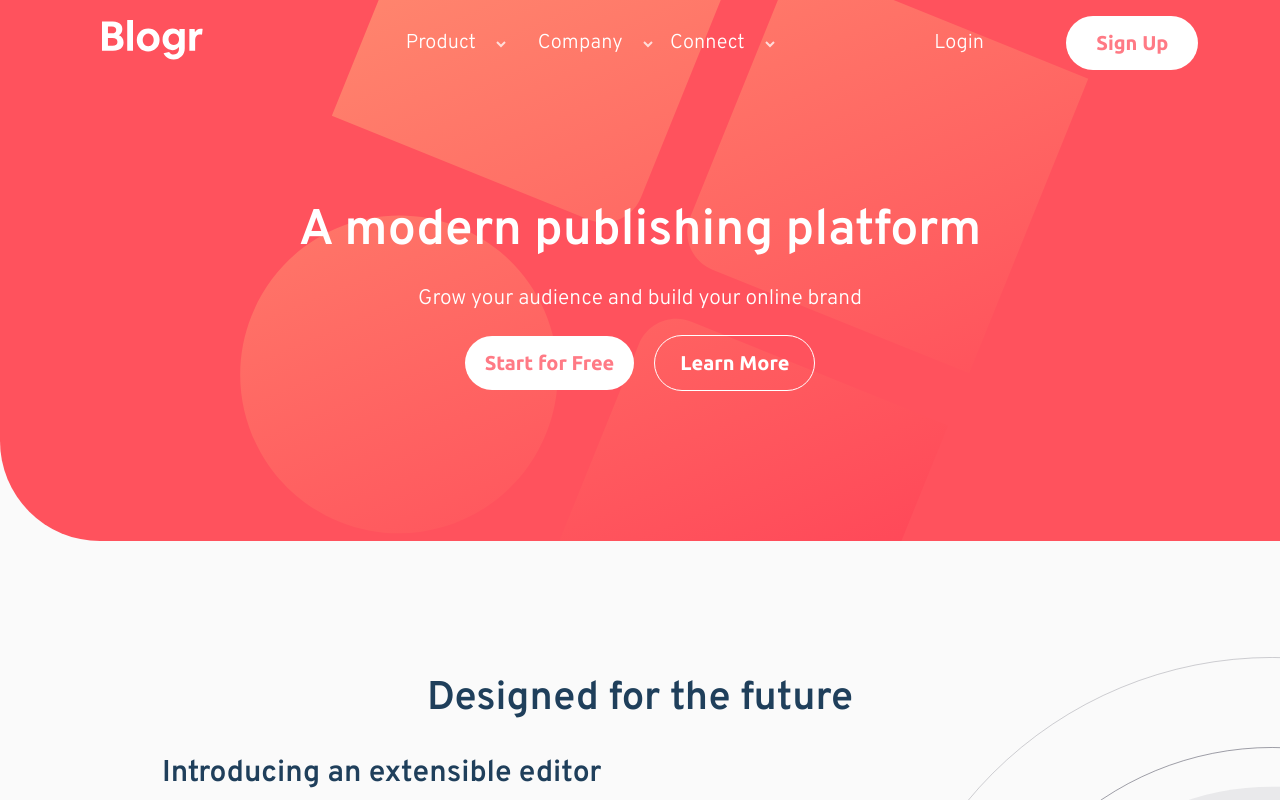
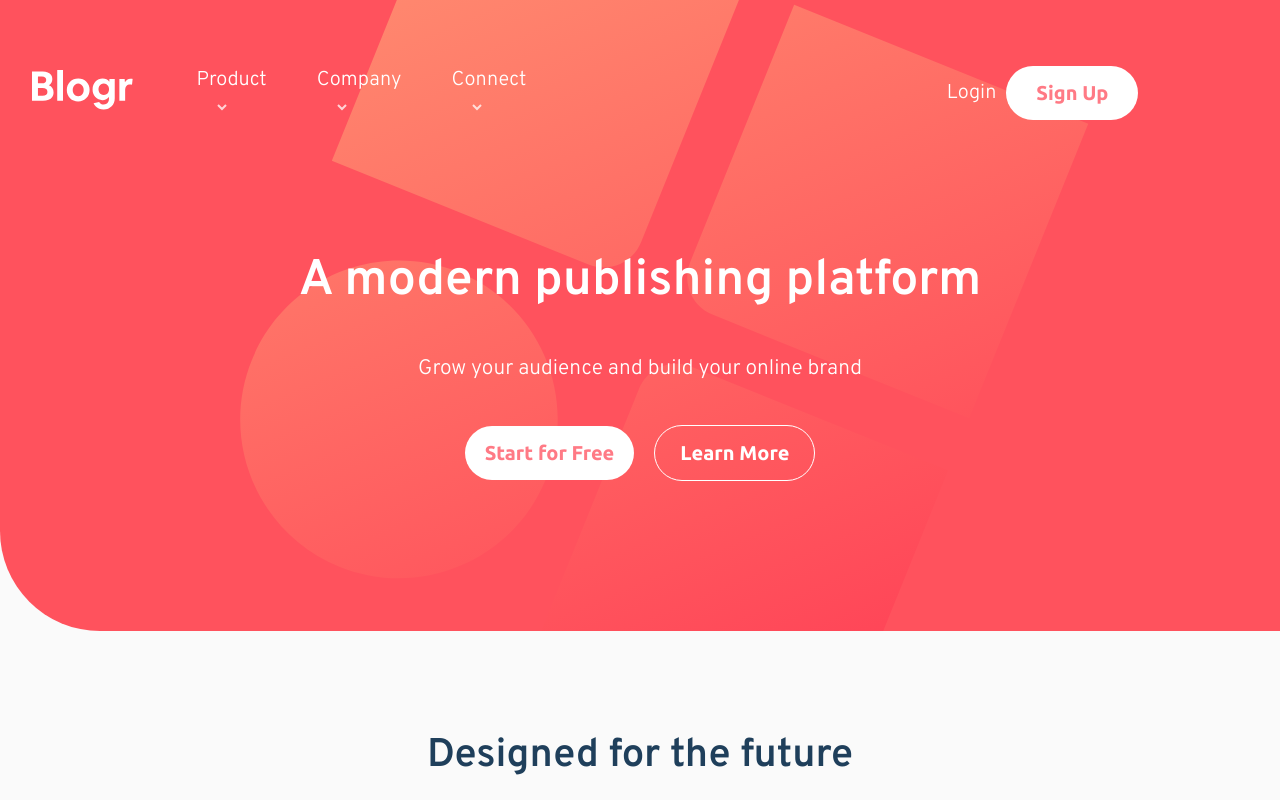
Before and after one commit to oasenyol/site-4, a plain HTML site: page index.html in a window 1280 px wide. Shown: the top 800 px of the page. Drawn offline with nearby package versions, Linux system fonts and the light colour scheme.

Commit message:
responsive hatalar giderildi

```diff
--- a/index.html
+++ b/index.html
@@ -22,12 +22,16 @@
           <span class="bar"></span>
         </div>
         <ul class="nav no-search">
-          <li class="nav-item"><a href="#">Product<img src="images/icon-arrow-light.svg" alt=""></a></li>
-          <li class="nav-item"><a href="#">Company<img src="images/icon-arrow-light.svg" alt=""></a></li>
-          <li class="nav-item"><a href="#">Connect<img src="images/icon-arrow-light.svg" alt=""></a></li>
+          <div class="navbar-left">
+            <li class="nav-item"><a href="#">Product<img src="images/icon-arrow-light.svg" alt=""></a></li>
+            <li class="nav-item"><a href="#">Company<img src="images/icon-arrow-light.svg" alt=""></a></li>
+            <li class="nav-item"><a href="#">Connect<img src="images/icon-arrow-light.svg" alt=""></a></li>
+          </div>
           <br>
-          <li class="nav-item"><a href="#">Login</a></li>
-          <li class="nav-item"><button>Sign Up</button></li>
+          <div class="navbar-right">
+            <li class="nav-item"><a href="#">Login</a></li>
+            <li class="nav-item"><button>Sign Up</button></li>
+          </div>
         </ul>
       </nav>
     </div>
--- a/style.css
+++ b/style.css
@@ -121,7 +121,7 @@ h2 {
 }
 
 #mobile-menu.is-active .bar:nth-child(3) {
-  -webkit-transform: translateY(-8px);
+  -webkit-transform: translateY(-8px) rotate(-45deg);
 }
 .intro {
   background: hsl(356, 100%, 66%);
@@ -194,10 +194,13 @@ h2 {
 }
 .section-one .baslik h2 {
   position: relative;
-  top: 100px;
+  top: 0px;
   z-index: 1;
   text-align: center;
   font-size: 40px;
+  margin-block-start: 0em;
+  margin-block-end: 0em;
+  padding-top: 100px;
 }
 .section-one h2 {
   color: hsl(208, 49%, 24%);
@@ -208,14 +211,14 @@ h2 {
 }
 .section-one-left {
   width: 40%;
-  margin-bottom: 130px;
+  margin-bottom: 250px;
 }
 .section-one-right {
   width: 65%;
   margin-right: -550px;
 }
 .section-one-right img {
-  width: 100%;
+  width: 80%;
 }
 .section-two {
   background: hsl(237, 17%, 21%) url("images/bg-pattern-circles.svg");
@@ -312,8 +315,49 @@ footer {
   width: 60%;
   margin-right: 200px;
 }
+@media screen and (min-width: 1271px) {
+  .navbar {
+    padding-top: 50px;
+    display: flex;
+    align-items: center;
+  }
+  .navbar ul {
+    display: flex;
+  }
+  .navbar-left {
+    display: flex;
+    flex-direction: row;
+    justify-content: space-between;
+    align-items: end;
+    padding-right: 400px;
+    width: 70%;
+  }
+  .navbar-left li {
+    padding-right: 50px;
+  }
+  .navbar-right li {
+    padding-right: 10px;
+  }
+  .navbar-right {
+    display: flex;
+    flex-direction: row;
+    justify-content: space-around;
+    align-items: center;
+  }
+
+  .intro-container {
+    padding-top: 50px;
+  }
+  .intro-container p {
+    padding-top: 20px;
+    padding-bottom: 20px;
+  }
+}
 @media screen and (max-width: 1270px) {
   .hidden {
+    display: none;
+  }
+  .nav-item a img {
     display: none;
   }
   .navbar ul {
@@ -355,13 +399,14 @@ footer {
   }
 
   .mobile-nav {
-    transform: translate(0%) !important;
+    transform: translate(12.5%) !important;
   }
   .section-one img {
     width: 90%;
   }
   .nav-wrapper {
     width: 100%;
+    z-index: 2;
   }
   .navbar {
     padding-top: 30px;
@@ -391,6 +436,10 @@ footer {
     margin: auto;
     padding-bottom: 40px;
   }
+  .navbar button {
+    background: #ff525d;
+    color: #fff;
+  }
   button {
     font-size: 15px;
   }
@@ -407,7 +456,8 @@ footer {
   .section-one .baslik h2 {
     top: 0;
     font-size: 22px;
-    padding-top: 20px;
+    padding-top: 50px;
+    padding-bottom: 50px;
   }
   .section-one-container {
     display: flex;
@@ -514,3 +564,9 @@ footer {
     padding-inline-start: 0px;
   }
 }
+@media screen and (max-width: 320px) {
+  .section-one .baslik h2 {
+    padding-top: 50px;
+    padding-bottom: 50px;
+  }
+}
```
